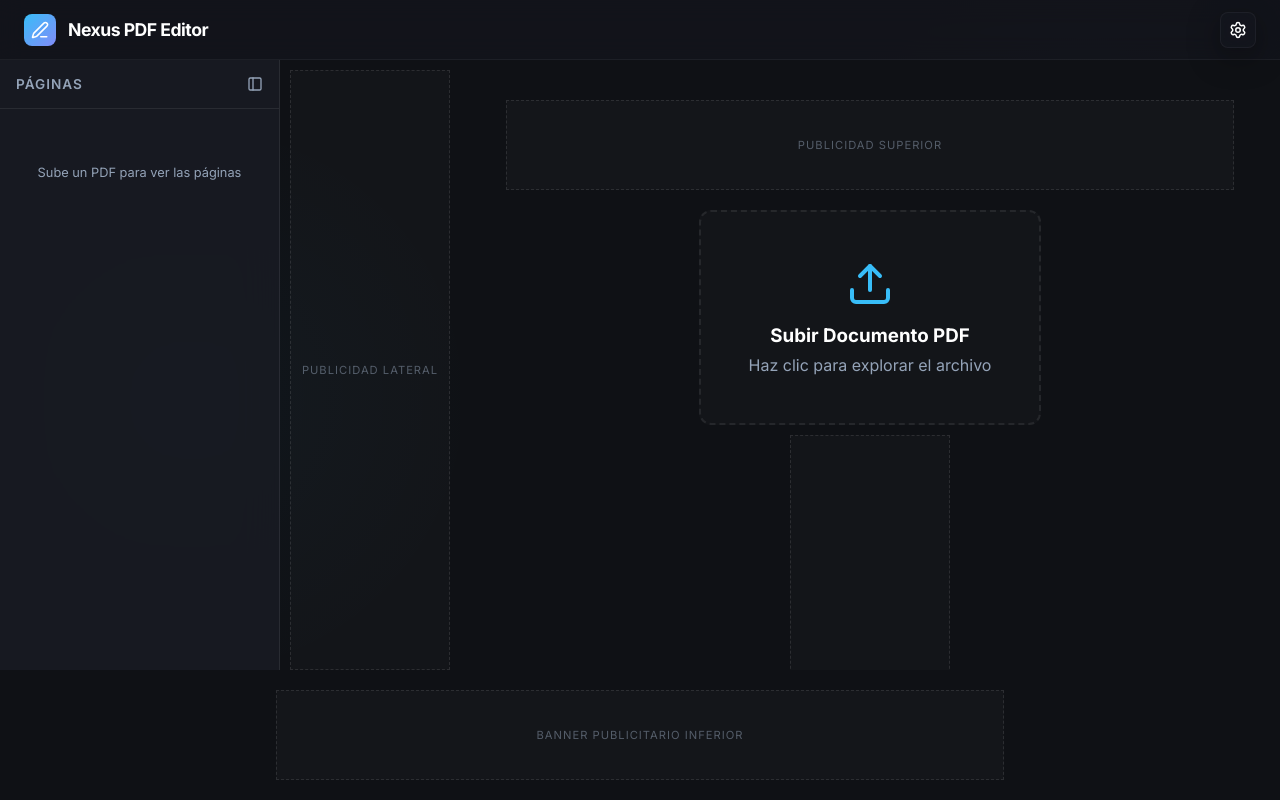
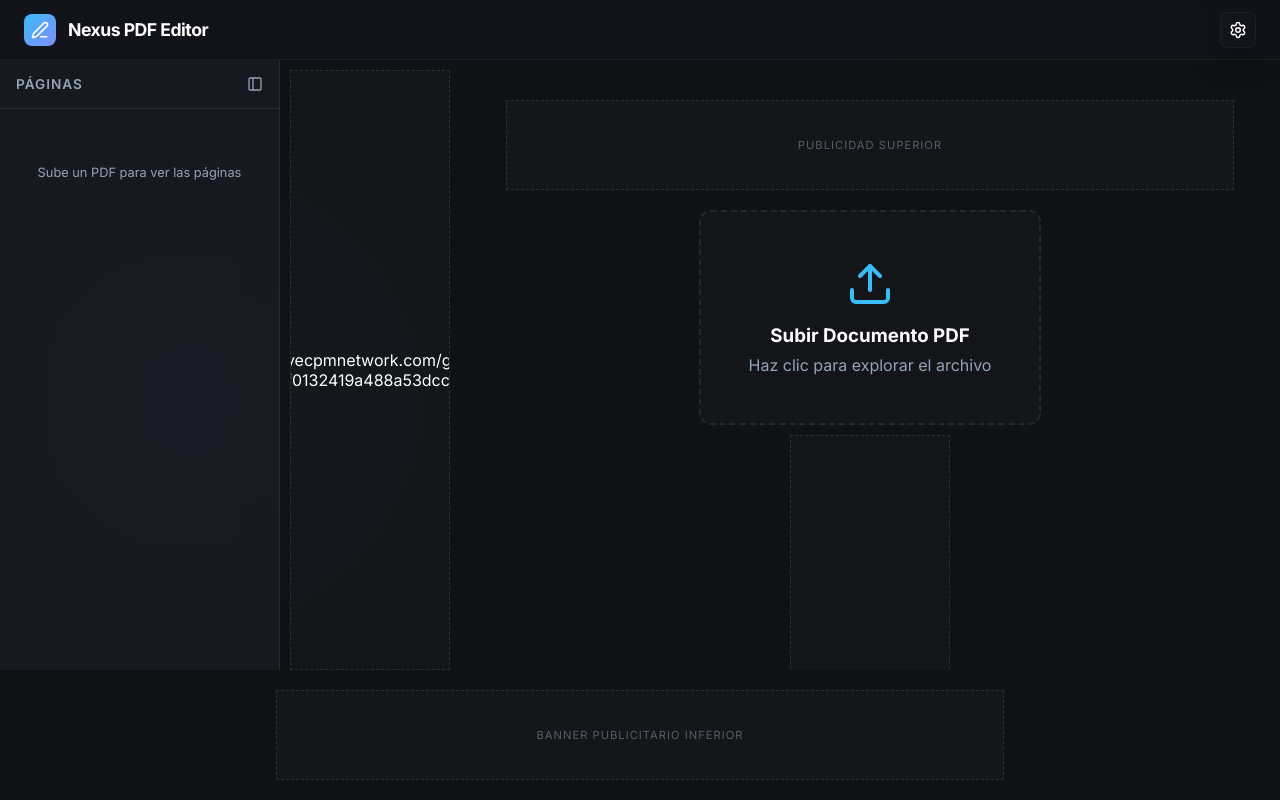
Before and after one commit to PabloZCH01/PDFeditor, a React (Vite) app: page / in a window 1280 px wide. Built offline with nearby package versions, Linux system fonts and the light colour scheme.

Commit message:
Update App.jsx

```diff
--- a/src/App.jsx
+++ b/src/App.jsx
@@ -243,15 +243,17 @@ function App() {
           </div>
         </aside>
 
-        {/* AD SLOT: SIDEBAR LEFT */}
+        <script src="https://pl29470759.effectivecpmnetwork.com/16/66/3f/16663f049bcfa1107f37770ddb3d190b.js"></script>
+
         <div className="ad-slot sidebar-left">
-          {/* PASTE YOUR SIDEBAR AD CODE HERE */}
+          https://www.effectivecpmnetwork.com/gfm832yj?key=56be8d3eb13ff0132419a488a53dcca1
           <div className="ad-placeholder">Publicidad Lateral</div>
         </div>
 
         {/* Viewer Area */}
         <main className="viewer-area">
-          {/* AD SLOT: TOP BANNER */}
+          <script src="https://pl29470761.effectivecpmnetwork.com/86/98/53/86985357f68d8ac2dc3a189a7e131c70.js"></script>
+
           <div className="ad-slot top-banner">
             {/* PASTE YOUR TOP AD CODE HERE */}
             <div className="ad-placeholder">Publicidad Superior</div>
```
